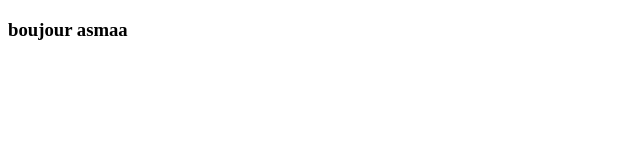
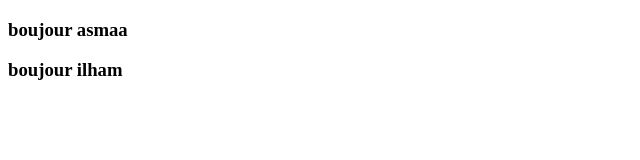
Before and after one commit to asmaaghayyate/index, a plain HTML site: page index.html in a window 1280 px wide. Shown: the whole page, without its empty margins (0-640 px from the left). Drawn offline with Linux system fonts and the light colour scheme.

Commit message:
dire bonjour ilham

```diff
--- a/index.html
+++ b/index.html
@@ -7,5 +7,6 @@
 </head>
 <body>
     <h3>boujour asmaa</h3>
+    <h3>boujour ilham</h3>
 </body>
 </html>
```
